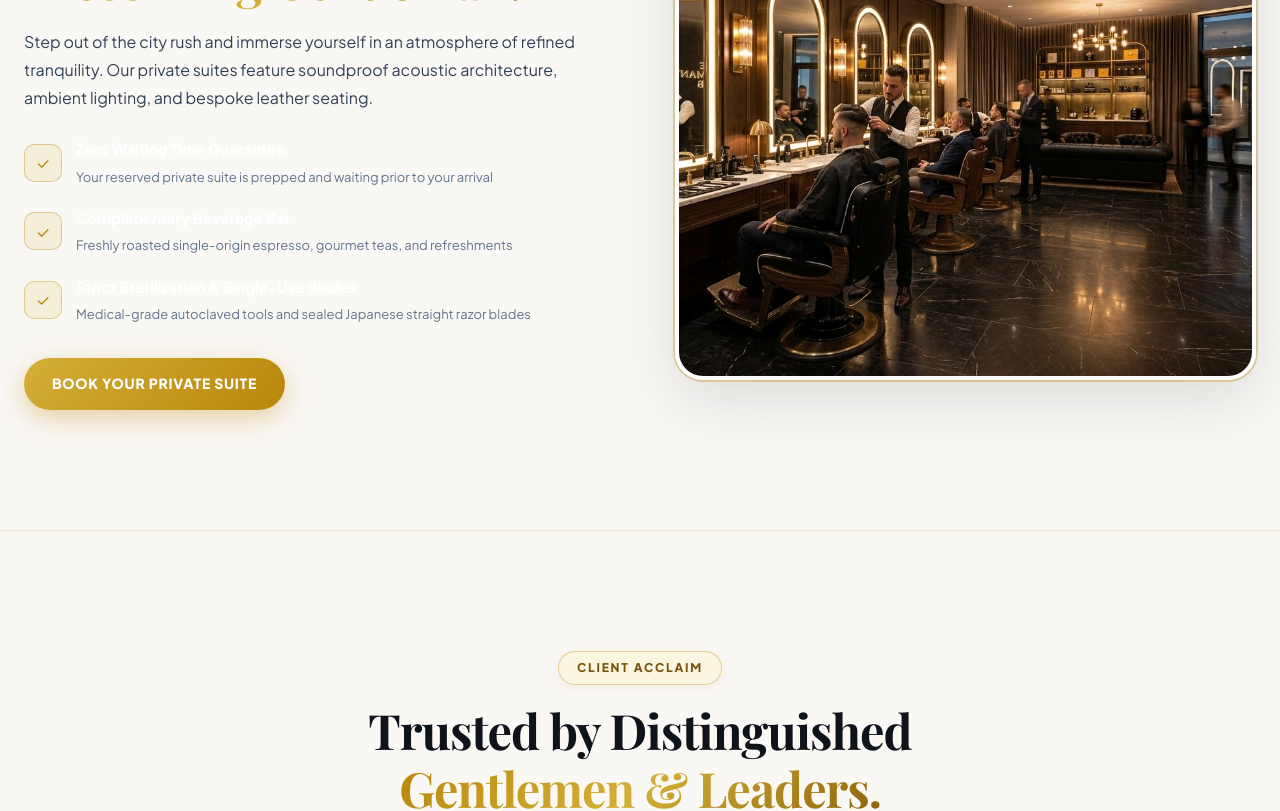
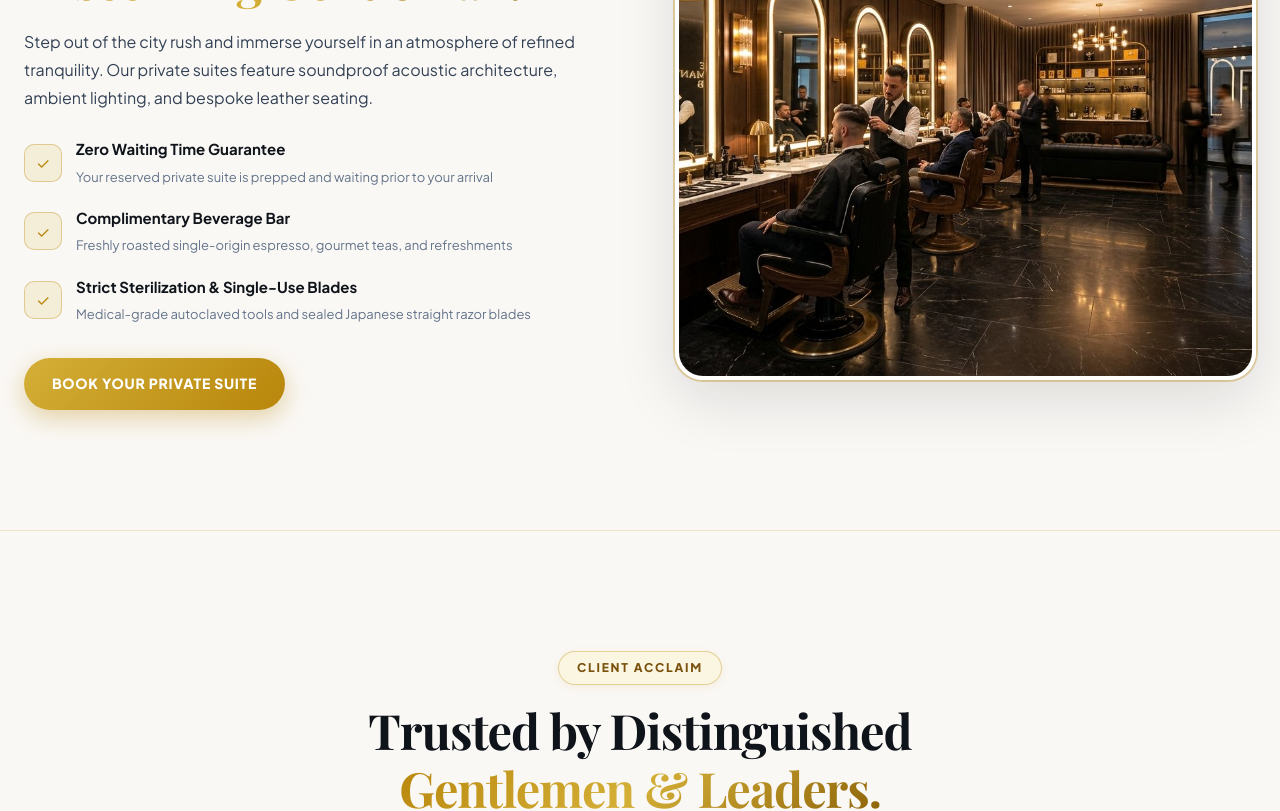
Before and after one commit to sarjanthecoder/MENS-SALOON, a React (Vite) app: page / in a window 1280 px wide. Shown: the part 7240-8051 px from the top of the page. Built offline with nearby package versions, Linux system fonts and the light colour scheme; a web font is replaced by a local one.

Commit message:
feat: complete luxury men's salon application and fix FAQ contrast

```diff
--- a/package.json
+++ b/package.json
@@ -1,5 +1,5 @@
 {
-  "name": "dental-sankara",
+  "name": "shankara-mens-salon",
   "private": true,
   "version": "0.0.0",
   "type": "module",
--- a/src/App.jsx
+++ b/src/App.jsx
@@ -78,7 +78,7 @@ export default function App() {
 
       <Footer />
 
-      {/* Interactive Dental Assistant Chatbot */}
+      {/* Interactive Luxury Salon Assistant Chatbot */}
       <Chatbot />
 
       {/* Floating desktop book button */}
--- a/src/components/DoctorSection.jsx
+++ b/src/components/DoctorSection.jsx
@@ -32,7 +32,7 @@ export default function DoctorSection() {
               <span className="gold-gradient-text">Uncompromised Distinction.</span>
             </h2>
 
-            <p style={{ color: 'var(--text-secondary)', fontSize: '16px', lineHeight: '1.75', marginBottom: '18px' }}>
+            <p style={{ color: 'var(--text-body)', fontSize: '16px', lineHeight: '1.75', marginBottom: '18px' }}>
               At Shankara Men&apos;s Salon, grooming is not merely a service—it is a bespoke discipline of facial aesthetics, head shape architecture, and rejuvenating wellness.
             </p>
 
--- a/src/components/FAQ.jsx
+++ b/src/components/FAQ.jsx
@@ -29,7 +29,7 @@ export default function FAQ() {
   const toggle = (idx) => setOpenIdx(openIdx === idx ? null : idx)
 
   return (
-    <section className="why-luxe-section" style={{ background: 'var(--surface-1)' }} id="faq">
+    <section className="why-luxe-section" style={{ background: 'var(--bg-ivory)', borderTop: '1px solid var(--gold-border-light)' }} id="faq">
       <div className="container">
         <div style={{ textAlign: 'center', maxWidth: '720px', margin: '0 auto' }} className="reveal">
           <span className="section-eyebrow">Frequently Asked Questions</span>
@@ -50,20 +50,22 @@ export default function FAQ() {
                   padding: '24px 28px',
                   cursor: 'pointer',
                   borderRadius: '18px',
+                  background: 'var(--white)',
+                  boxShadow: 'var(--shadow-card)',
                 }}
                 onClick={() => toggle(idx)}
               >
                 <div style={{ display: 'flex', justifyContent: 'space-between', alignItems: 'center', gap: '16px' }}>
-                  <h3 style={{ fontFamily: 'var(--font-display)', fontSize: '18px', fontWeight: '700', color: 'var(--white)' }}>
+                  <h3 style={{ fontFamily: 'var(--font-display)', fontSize: '18px', fontWeight: '700', color: 'var(--text-dark)' }}>
                     {faq.q}
                   </h3>
-                  <span style={{ fontSize: '20px', color: 'var(--gold-primary)', fontWeight: '800', transition: 'transform 0.3s', transform: isOpen ? 'rotate(45deg)' : 'none' }}>
+                  <span style={{ fontSize: '22px', color: 'var(--gold-primary)', fontWeight: '800', transition: 'transform 0.3s', transform: isOpen ? 'rotate(45deg)' : 'none', flexShrink: 0 }}>
                     +
                   </span>
                 </div>
 
                 {isOpen && (
-                  <p style={{ color: 'var(--text-secondary)', fontSize: '14.5px', lineHeight: '1.7', marginTop: '14px', borderTop: '1px solid var(--gold-border-light)', paddingTop: '14px' }}>
+                  <p style={{ color: 'var(--text-body)', fontSize: '15px', lineHeight: '1.7', marginTop: '14px', borderTop: '1px solid var(--gold-border-light)', paddingTop: '14px' }}>
                     {faq.a}
                   </p>
                 )}
--- a/src/components/PatientExperience.jsx
+++ b/src/components/PatientExperience.jsx
@@ -15,7 +15,7 @@ export default function PatientExperience() {
               <span className="gold-gradient-text">Discerning Gentleman.</span>
             </h2>
 
-            <p style={{ color: 'var(--text-secondary)', fontSize: '16px', lineHeight: '1.75', marginBottom: '24px' }}>
+            <p style={{ color: 'var(--text-body)', fontSize: '16px', lineHeight: '1.75', marginBottom: '24px' }}>
               Step out of the city rush and immerse yourself in an atmosphere of refined tranquility. Our private suites feature soundproof acoustic architecture, ambient lighting, and bespoke leather seating.
             </p>
 
@@ -25,7 +25,7 @@ export default function PatientExperience() {
                   ✓
                 </div>
                 <div>
-                  <strong style={{ color: 'var(--white)', display: 'block', fontSize: '15px' }}>Zero Waiting Time Guarantee</strong>
+                  <strong style={{ color: 'var(--text-dark)', display: 'block', fontSize: '15px' }}>Zero Waiting Time Guarantee</strong>
                   <span style={{ color: 'var(--text-muted)', fontSize: '13px' }}>Your reserved private suite is prepped and waiting prior to your arrival</span>
                 </div>
               </div>
@@ -35,7 +35,7 @@ export default function PatientExperience() {
                   ✓
                 </div>
                 <div>
-                  <strong style={{ color: 'var(--white)', display: 'block', fontSize: '15px' }}>Complimentary Beverage Bar</strong>
+                  <strong style={{ color: 'var(--text-dark)', display: 'block', fontSize: '15px' }}>Complimentary Beverage Bar</strong>
                   <span style={{ color: 'var(--text-muted)', fontSize: '13px' }}>Freshly roasted single-origin espresso, gourmet teas, and refreshments</span>
                 </div>
               </div>
@@ -45,7 +45,7 @@ export default function PatientExperience() {
                   ✓
                 </div>
                 <div>
-                  <strong style={{ color: 'var(--white)', display: 'block', fontSize: '15px' }}>Strict Sterilization & Single-Use Blades</strong>
+                  <strong style={{ color: 'var(--text-dark)', display: 'block', fontSize: '15px' }}>Strict Sterilization & Single-Use Blades</strong>
                   <span style={{ color: 'var(--text-muted)', fontSize: '13px' }}>Medical-grade autoclaved tools and sealed Japanese straight razor blades</span>
                 </div>
               </div>
```
